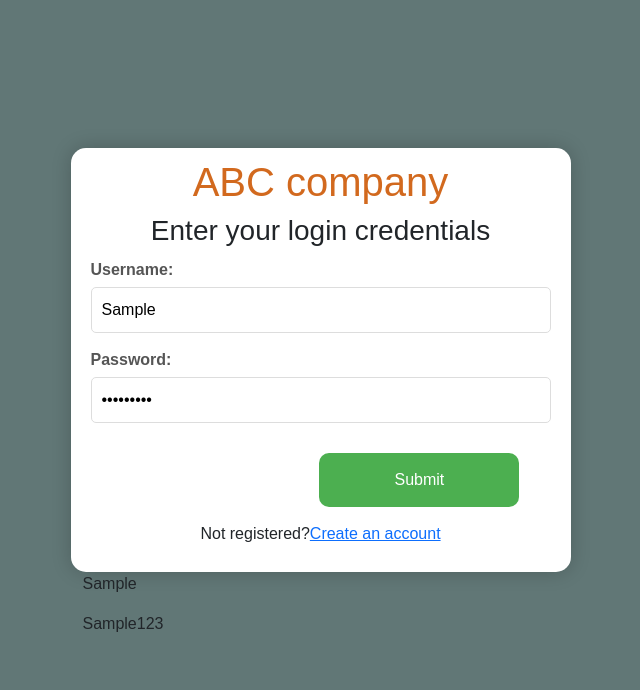
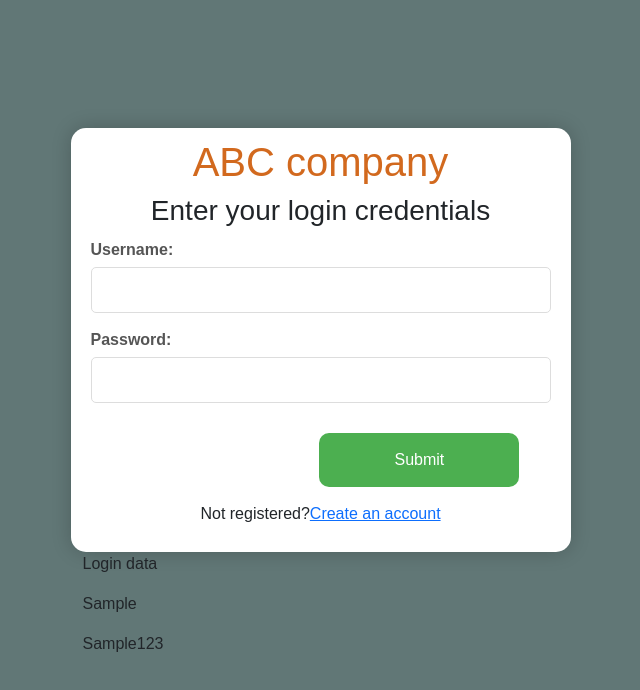
Before and after one commit to shamsherkc1993/react_hook_practice, a React (Create React App) app: page / in a window 1280 px wide. Both pictures are taken after typing "Sample", "Sample123" into the empty fields and a click on the button "Submit". Shown: the top 690 px of the page, without its empty margins (267-907 px from the left). Built offline with nearby package versions, Linux system fonts and the light colour scheme.

Commit message:
React Form Validation Hooks and How to write Clean Code with ES6

```diff
--- a/src/component/Login.js
+++ b/src/component/Login.js
@@ -9,9 +9,16 @@ const Login = () => {
 
   const submitHandler = (e) => {
     e.preventDefault();
-    const newEntry ={email : email, password : password}
-    setAllEntry([...allEntry, newEntry]);
-    console.log(allEntry)
+    if (email && password) {
+        const newEntry ={id : new Date().getTime().toString, email : email, password : password}
+        setAllEntry([...allEntry, newEntry]);
+        console.log(allEntry)
+        setEmail("");
+        setPassword("");
+    } else {
+        alert ("user and pass incorrect")
+    }
+
   }
 
     return (
@@ -59,10 +66,12 @@ const Login = () => {
     <div>
         {
             allEntry.map((currentElem) =>{
+                const {id, email, password} =currentElem
                 return (
-                    <div>
-                        <p>{currentElem.email}</p>
-                        <p>{currentElem.password}</p>
+                    <div key={id}>
+                        <p>Login data</p>
+                        <p>{email}</p>
+                        <p>{password}</p>
 
                     </div>
                 )
```
